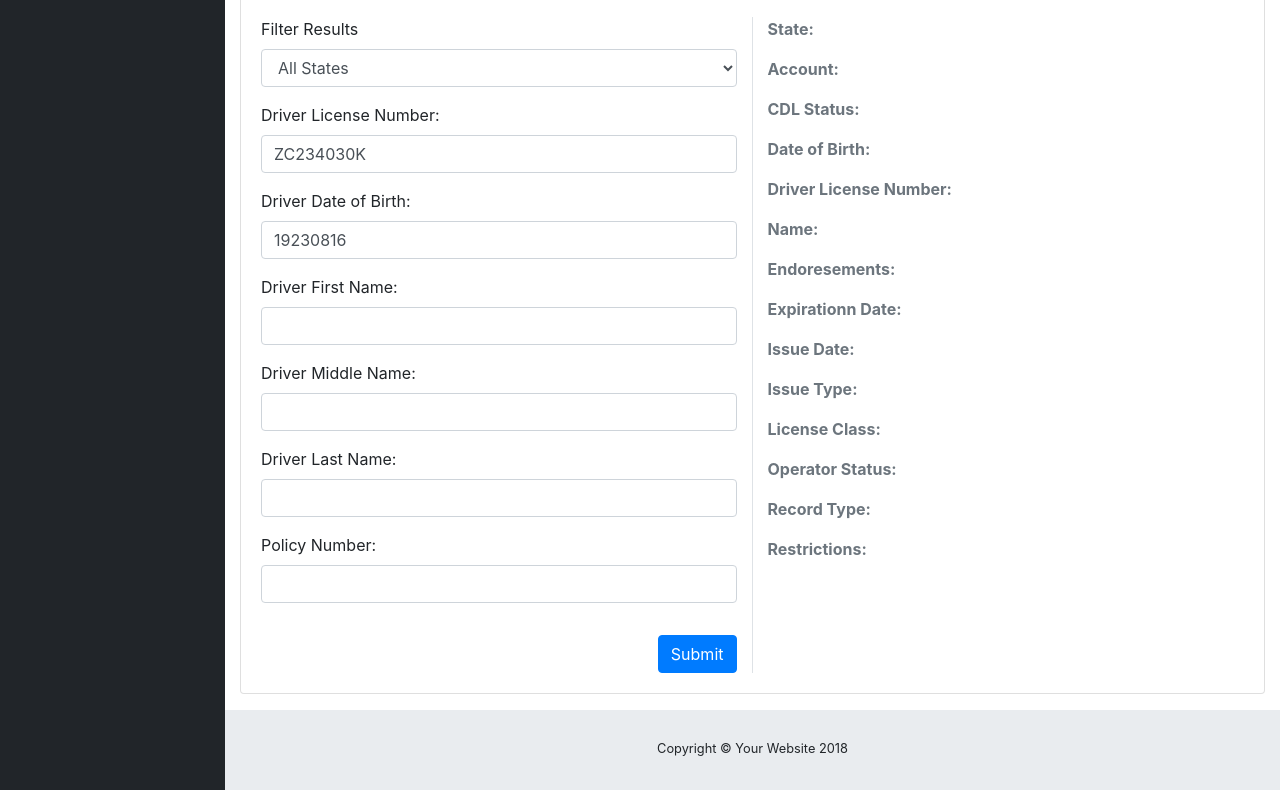
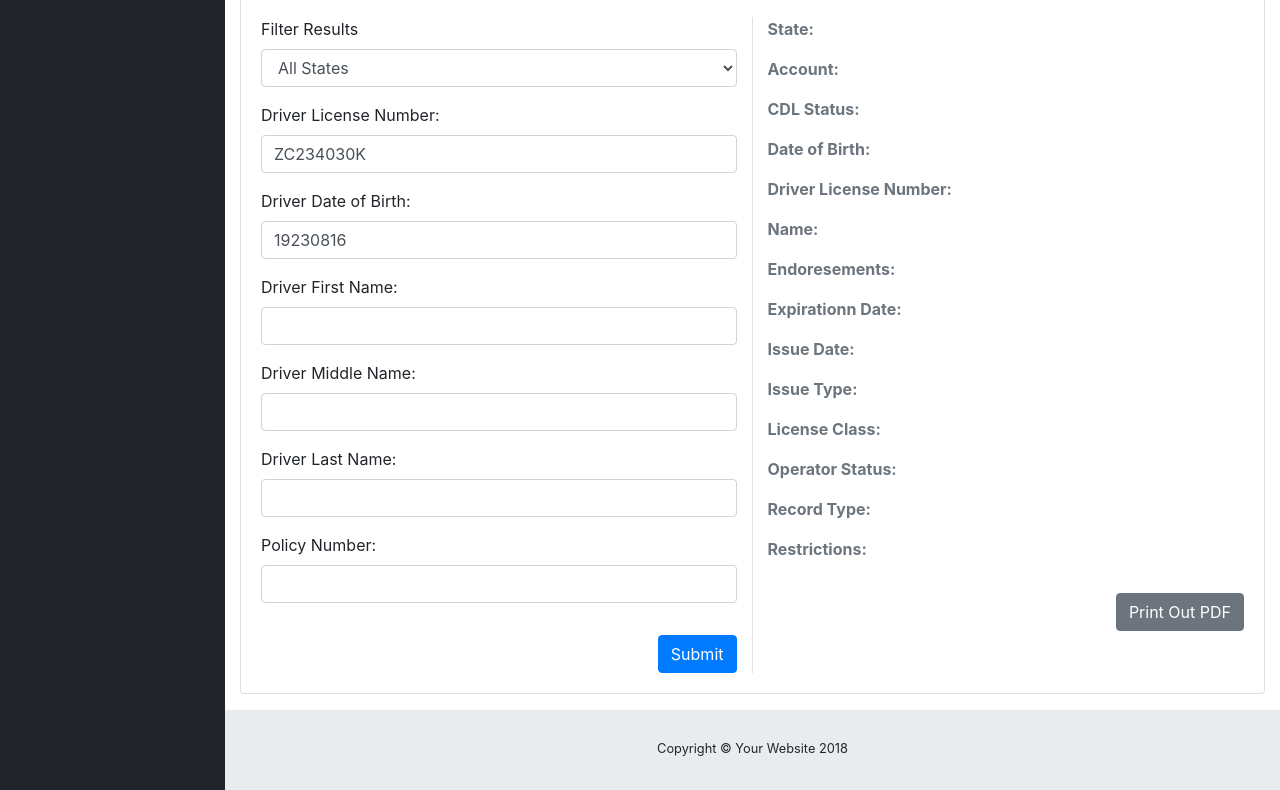
Before and after one commit to jake-crawford-nic/nic-dhr-demo, a website with bundled scripts: page index.html in a window 1280 px wide. Shown: the part 298-1088 px from the top of the page. Built offline with nearby package versions, Linux system fonts and the light colour scheme.

Commit message:
PDF Button

```diff
--- a/index.html
+++ b/index.html
@@ -137,6 +137,7 @@
                   <div class="form-group"><span class="font-weight-bold text-muted">Operator Status:</span> <span id="operatorStatus"></span></div>
                   <div class="form-group"><span class="font-weight-bold text-muted">Record Type:</span> <span id="recordType"></span></div>
                   <div class="form-group"><span class="font-weight-bold text-muted">Restrictions:</span> <span id="restrictions"></span></div>
+                  <div class="form-group"><button class='btn btn-secondary float-right mt-3' id="submit">Print Out PDF</button></div>
                 </div>
               </div>
             </div>
```
